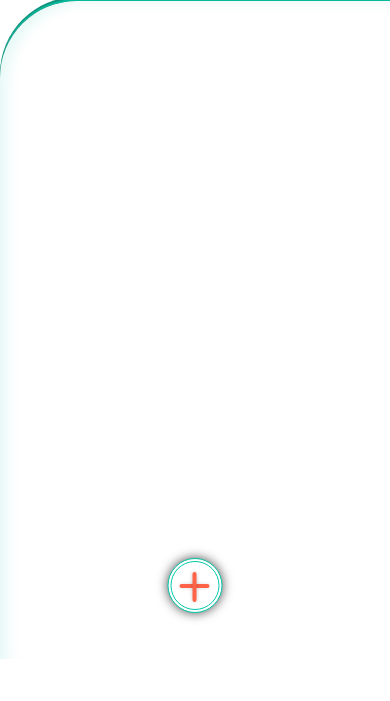
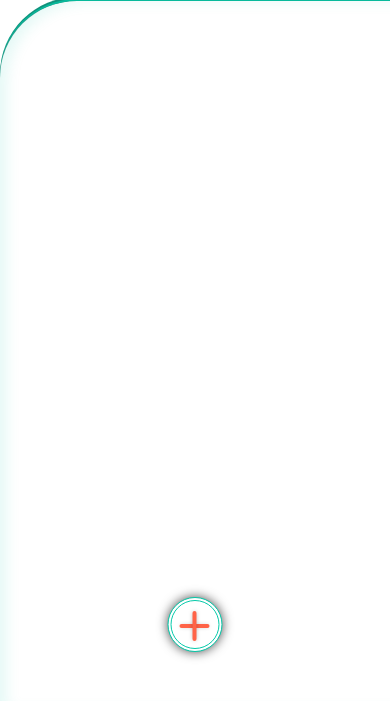
Before and after one commit to Seleznev-Ilya/ToDoList, a plain HTML site: page index.html in a window 390 px wide. Shown: the part 143-844 px from the top of the page. Drawn offline with Linux system fonts and the light colour scheme.

Commit message:
test height main2

```diff
--- a/styles/main.css
+++ b/styles/main.css
@@ -1,6 +1,12 @@
 @media (min-width: 415px) {
     body {
         background-color: rgba(149, 149, 145, 0.65);
+    }
+}
+@media (max-width: 414px) {
+    body {
+        height: 100vh;
+        overflow: hidden;
     }
 }
 body{
--- a/styles/style.css
+++ b/styles/style.css
@@ -318,9 +318,12 @@ header {
 }
 
 @media (max-width: 414px) {
+    .todo{
+        /*height: 100vh;*/
+    }
     main {
         overflow: hidden;
-        height: calc(95vh - 140px);
+        height: calc(100vh - 140px);
     }
 
     .container {
```
